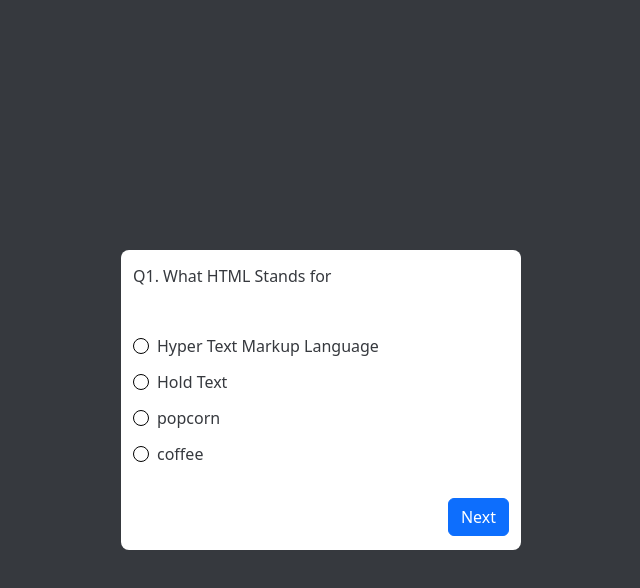
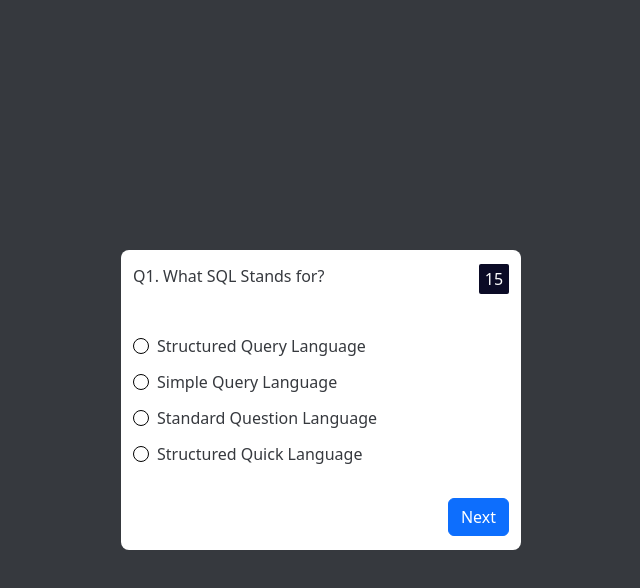
Before and after one commit to Black0list/YouQuiz, a plain HTML site: page index.html in a window 1280 px wide. Both pictures are taken after a click on the button "Start". Shown: the whole page, without its empty margins (319-959 px from the left). Drawn offline with nearby package versions, Linux system fonts and the light colour scheme.

Commit message:
Trying CountDown Timer for the moment

```diff
--- a/index.html
+++ b/index.html
@@ -102,6 +102,17 @@
             row-gap: 10px;
         }
 
+        #counter {
+            height: 30px;
+            width: 30px;
+            background-color: rgb(11, 11, 38);
+            border-radius: 2px;
+            display: flex;
+            align-items: center;
+            justify-content: center;
+            color: white;
+        }
+
         @media only screen and (max-height : 100vh) {
             #Main_History {
                 overflow-y: scroll;
@@ -120,7 +131,11 @@
     </div>
 
     <div class="container-sm">
-        <p id="h6"> What is the Number Of Stars ?</p>
+
+        <div id="header" style="display: flex; justify-content: space-between;">
+            <p id="h6"> What is the Number Of Stars ?</p>
+            <div id="counter">15</div>
+        </div>
 
         <div class="Options">
             <div class="form-check">
--- a/quiz.js
+++ b/quiz.js
@@ -16,37 +16,72 @@ let Index = 0;
 
 let Questions = [
     {
-        "question": "What HTML Stands for",
-        "options": ["Hyper Text Markup Language","Hold Text","popcorn","coffee"],
+        "question": "What SQL Stands for?",
+        "options": ["Structured Query Language", "Simple Query Language", "Standard Question Language", "Structured Quick Language"],
         "answerIndex": 0,
         "answerValue": false,
         "answerSelected" : "skipped"
     },
     {
-        "question": "What CSS Stands for",
-        "options": ["Cascading Style Sheets","Cascading Serial Sorts","popcorn","coffee"],
+        "question": "What API Stands for?",
+        "options": ["Application Programming Interface", "Advanced Programming Interface", "Application Process Interface", "Application Program Interaction"],
         "answerIndex": 0,
         "answerValue": false,
         "answerSelected" : "skipped"
     },
     {
-        "question": "What FTP Stands for",
-        "options": ["For Trivial Protocol","File Transfer Protocol","popcorn","coffee"],
+        "question": "What HTTP Stands for?",
+        "options": ["Hypertext Transfer Protocol", "Hyper Transfer Text Protocol", "High Transfer Protocol", "Hypertext Transaction Protocol"],
+        "answerIndex": 0,
+        "answerValue": false,
+        "answerSelected" : "skipped"
+    },
+    {
+        "question": "What IP Stands for?",
+        "options": ["International Protocol", "Internal Protocol", "Interconnected Protocol", "Internet Protocol"],
+        "answerIndex": 3,
+        "answerValue": false,
+        "answerSelected" : "skipped"
+    },
+    {
+        "question": "What OS Stands for?",
+        "options": ["Office System", "Operational Software", "Operating System", "Open Source"],
+        "answerIndex": 2,
+        "answerValue": false,
+        "answerSelected" : "skipped"
+    },
+    {
+        "question": "What USB Stands for?",
+        "options": ["Uniform Serial Bus", "Universal Serial Bus", "Universal System Bus", "Unilateral Serial Bus"],
         "answerIndex": 1,
         "answerValue": false,
         "answerSelected" : "skipped"
     },
     {
-        "question": "What DHCP Stands for",
-        "options": ["Dynamic Host Control Protocol","Dead Head Control Protocol","Dynamic Host Configuration Protocol","coffee"],
+        "question": "What RAM Stands for?",
+        "options": ["Read Available Memory", "Rapid Access Memory", "Random Access Memory", "Real-time Access Memory"],
         "answerIndex": 2,
         "answerValue": false,
         "answerSelected" : "skipped"
     },
     {
-        "question": "What DNS Stands for ?",
-        "options": ["Domain Name Sars","Domain Name Source","Domain Name Seats","Domain Name System"],
-        "answerIndex": 3,
+        "question": "What ROM Stands for?",
+        "options": ["Read-Only Memory", "Read-Only Module", "Random-Only Memory", "Rapidly Operating Memory"],
+        "answerIndex": 0,
+        "answerValue": false,
+        "answerSelected" : "skipped"
+    },
+    {
+        "question": "What SSL Stands for?",
+        "options": ["Simple Sockets Layer", "Secure System Layer", "Secure Sockets Layer", "Standard Security Layer"],
+        "answerIndex": 2,
+        "answerValue": false,
+        "answerSelected" : "skipped"
+    },
+    {
+        "question": "What IoT Stands for?",
+        "options": ["Interface of Thecnology", "Internet of Things", "Interconnected Objects", "Internal of Things"],
+        "answerIndex": 1,
         "answerValue": false,
         "answerSelected" : "skipped"
     }
@@ -69,6 +104,9 @@ function NextPage() {
 
 
 function ShowQuiz(){
+
+
+
     Quiz.style.display = 'flex';
     Options.innerHTML = '';
     Buttons.innerHTML = '';
@@ -76,6 +114,7 @@ function ShowQuiz(){
 
     console.log(Questions[Index].options);
     console.log(Score);
+
 
     Questions[Index].answerValue = false;
     Questions[Index].answerSelected = "skipped"
@@ -153,6 +192,7 @@ function ShowQuiz(){
 }
 
 function NextQ(){
+    count = 15;
     if(Index < Questions.length - 1){
         ++Index;
         ShowQuiz();
```
